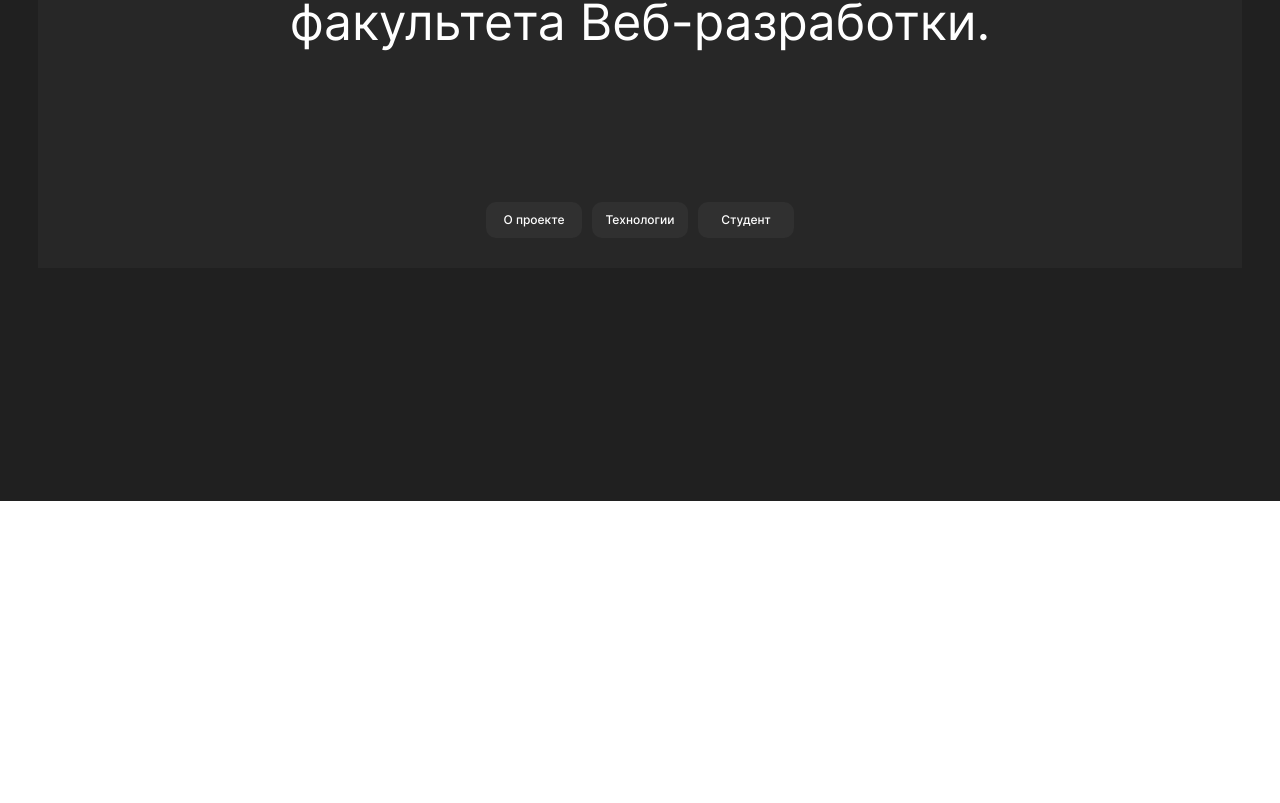
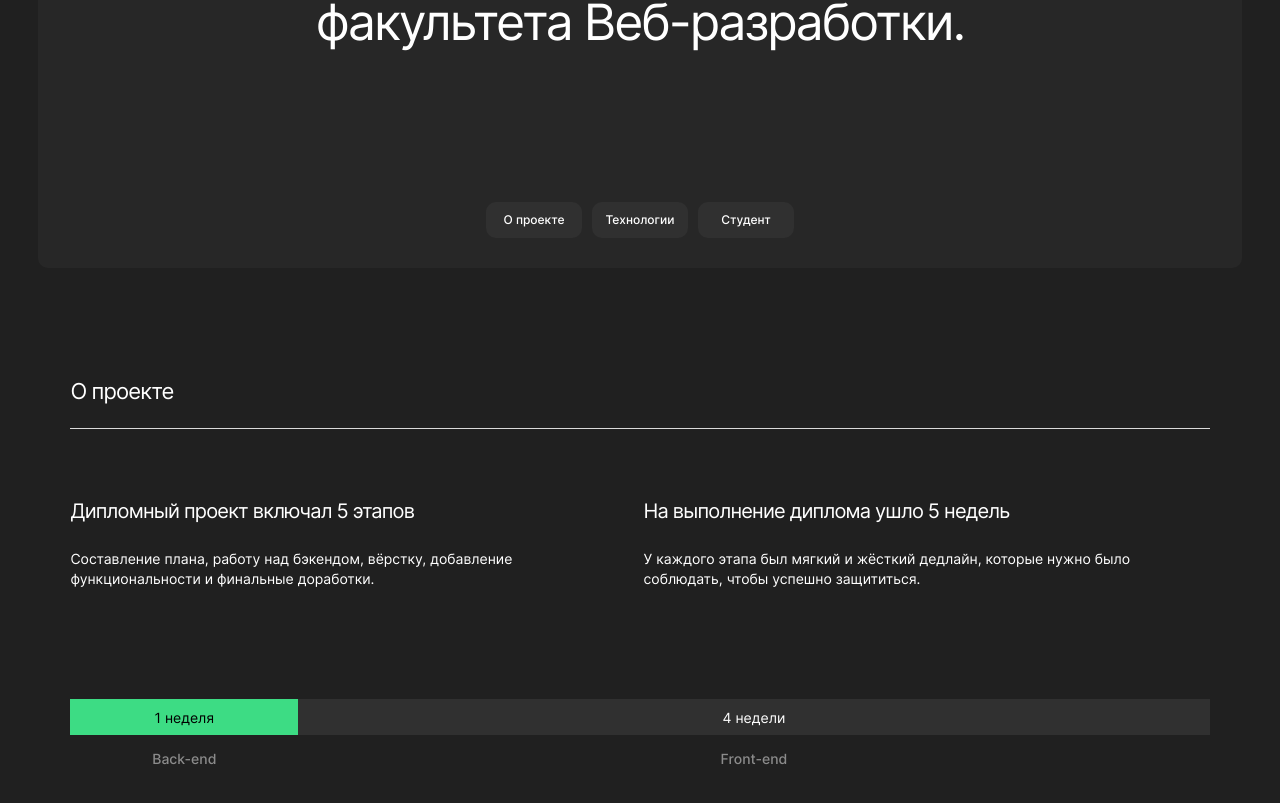
Before and after one commit to netitov/movies-explorer-frontend, a React (Create React App) app: page / in a window 1280 px wide. Shown: the part 299-1102 px from the top of the page. Before the commit the page ends 800 px from the top, so only its background shows below. Built offline with nearby package versions, Linux system fonts and the light colour scheme.

Commit message:
creat comp. aboutproject

```diff
--- /dev/null
+++ b/src/components/AboutProject/AboutProject.css
@@ -0,0 +1,105 @@
+.aboutProject {
+  max-width: 1280px;
+}
+
+.aboutProject__heading {
+  font-weight: normal;
+  font-size: 22px;
+  line-height: 27px;
+  width: 89vw;
+  margin: 110px auto 70px;
+  letter-spacing: -0.04em;
+  max-width: 1280px;
+}
+
+.aboutProject__heading::after {
+  border-bottom: 1px solid #DADADA;
+  display: block;
+  content: " ";
+  padding-top: 23px;
+}
+
+.aboutProject__section {
+  display: flex;
+  width: 89vw;
+  margin: auto;
+  max-width: 1280px;
+}
+
+.aboutProject__content {
+  display: flex;
+  flex-direction: column;
+}
+
+.aboutProject__content:first-of-type {
+  margin-right: 20px;
+}
+
+.aboutProject__caption {
+  margin: 0;
+  font-size: 20px;
+  line-height: 24px;
+  font-weight: normal;
+  letter-spacing: -0.04em;
+}
+
+.aboutProject__description {
+  margin: 26px 0 110px;
+  font-size: 14px;
+  line-height: 20px;
+}
+
+.aboutProject__duration {
+  width: 89vw;
+  margin: auto;
+  padding-bottom: 101px;
+}
+
+.aboutProject__line {
+  height: 36px;
+  display: flex;
+}
+
+.aboutProject__line:last-of-type {
+  margin-top: 5px;
+  padding-bottom: 101px;
+}
+
+.aboutProject__line-general {
+  display: flex;
+  align-items: center;
+  justify-content: center;
+}
+
+.aboutProject__line_size_s {
+  width: 20%;
+}
+
+.aboutProject__line_size_l {
+  width: 80%;
+}
+
+.aboutProject__line_color_gr {
+  background: #3DDC84;
+}
+
+.aboutProject__line_color_bl {
+  background: #303030;
+}
+
+.aboutProject__line-text {
+  font-size: 14px;
+  line-height: 17px;
+  margin: 0;
+}
+
+.aboutProject__line-text_color_bl {
+  color: #000;
+}
+
+.aboutProject__line-text_caption {
+  font-size: 14px;
+  line-height: 17px;
+  color: #8B8B8B;
+  font-weight: 500;
+}
--- /dev/null
+++ b/src/components/AboutProject/AboutProject.js
@@ -0,0 +1,43 @@
+
+//componenents
+
+function AboutProject() {
+
+
+
+  return (
+    <section className="aboutProject">
+      <h2 className="aboutProject__heading">О проекте</h2>
+      <div className="aboutProject__section">
+        <div className="aboutProject__content">
+          <h3 className="aboutProject__caption">Дипломный проект включал 5 этапов</h3>
+          <p className="aboutProject__description">Составление плана, работу над бэкендом, вёрстку,
+            добавление функциональности и финальные доработки.
+          </p>
+        </div>
+        <div className="aboutProject__content">
+          <h3 className="aboutProject__caption">На выполнение диплома ушло 5 недель</h3>
+          <p className="aboutProject__description">У каждого этапа был мягкий и жёсткий дедлайн,
+            которые нужно было соблюдать, чтобы успешно защититься.
+          </p>
+        </div>
+      </div>
+      <div className="aboutProject__duration">
+        <div className="aboutProject__line">
+          <div className="aboutProject__line-general aboutProject__line_size_s aboutProject__line_color_gr">
+            <p className="aboutProject__line-text aboutProject__line-text_color_bl">1 неделя</p>
+          </div>
+          <div className="aboutProject__line-general aboutProject__line_size_l aboutProject__line_color_bl">
+            <p className="aboutProject__line-text">4 недели</p>
+          </div>
+        </div>
+        <div className="aboutProject__line">
+          <p className="aboutProject__line-general aboutProject__line_size_s aboutProject__line-text_caption">Back-end</p>
+          <p className="aboutProject__line-general aboutProject__line_size_l aboutProject__line-text_caption">Front-end</p>
+        </div>
+      </div>
+    </section>
+  )
+}
+
+export default AboutProject;
--- a/src/components/App/App.css
+++ b/src/components/App/App.css
@@ -8,5 +8,6 @@
   -webkit-text-size-adjust: 100%;
   -ms-text-size-adjust: 100%;
   -moz-text-size-adjust: 100%;
-  height: 100vh;
+  /* height: 100vh; */
+/*   max-width: 1280px; */
 }
--- a/src/components/Header/Header.css
+++ b/src/components/Header/Header.css
@@ -6,6 +6,7 @@
   min-height: 74px;
   align-items: center;
   justify-content: space-between;
+  max-width: 1280px;
 }
 
 .header__nav-container {
--- a/src/components/Main/Main.css
+++ b/src/components/Main/Main.css
@@ -1,3 +1,3 @@
 .main {
-
+  max-width: 1280px;
 }
--- a/src/components/Main/Main.js
+++ b/src/components/Main/Main.js
@@ -1,19 +1,18 @@
 
 import React from 'react';
-
 
 //componenents
 import Header from '../Header/Header';
 import Promo from '../Promo/Promo';
+import AboutProject from '../AboutProject/AboutProject';
 
 function Main() {
-
-
 
   return (
     <main className="main">
       <Header />
       <Promo />
+      <AboutProject />
     </main>
   )
 }
--- a/src/components/Promo/Promo.css
+++ b/src/components/Promo/Promo.css
@@ -4,6 +4,8 @@
   margin: auto;
   display: flex;
   flex-direction: column;
+  border-radius: 10px;
+  max-width: 1280px;
 }
 
 .promo__heading {
@@ -13,5 +15,6 @@
   text-align: center;
   max-width: 730px;
   margin: 160px auto 151px;
+  letter-spacing: -0.04em;
 
 }
--- a/src/components/Promo/Promo.js
+++ b/src/components/Promo/Promo.js
@@ -3,7 +3,6 @@
 import NavTab from '../NavTab/NavTab';
 
 function Promo() {
-
 
 
   return (
--- a/src/index.css
+++ b/src/index.css
@@ -5,3 +5,4 @@
 @import url(./components/Header/Header.css);
 @import url(./components/Promo/Promo.css);
 @import url(./components/NavTab/NavTab.css);
+@import url(./components/AboutProject/AboutProject.css);
```
Also changed, not shown: 1 other file (tests, documents, lock files or other folders).
